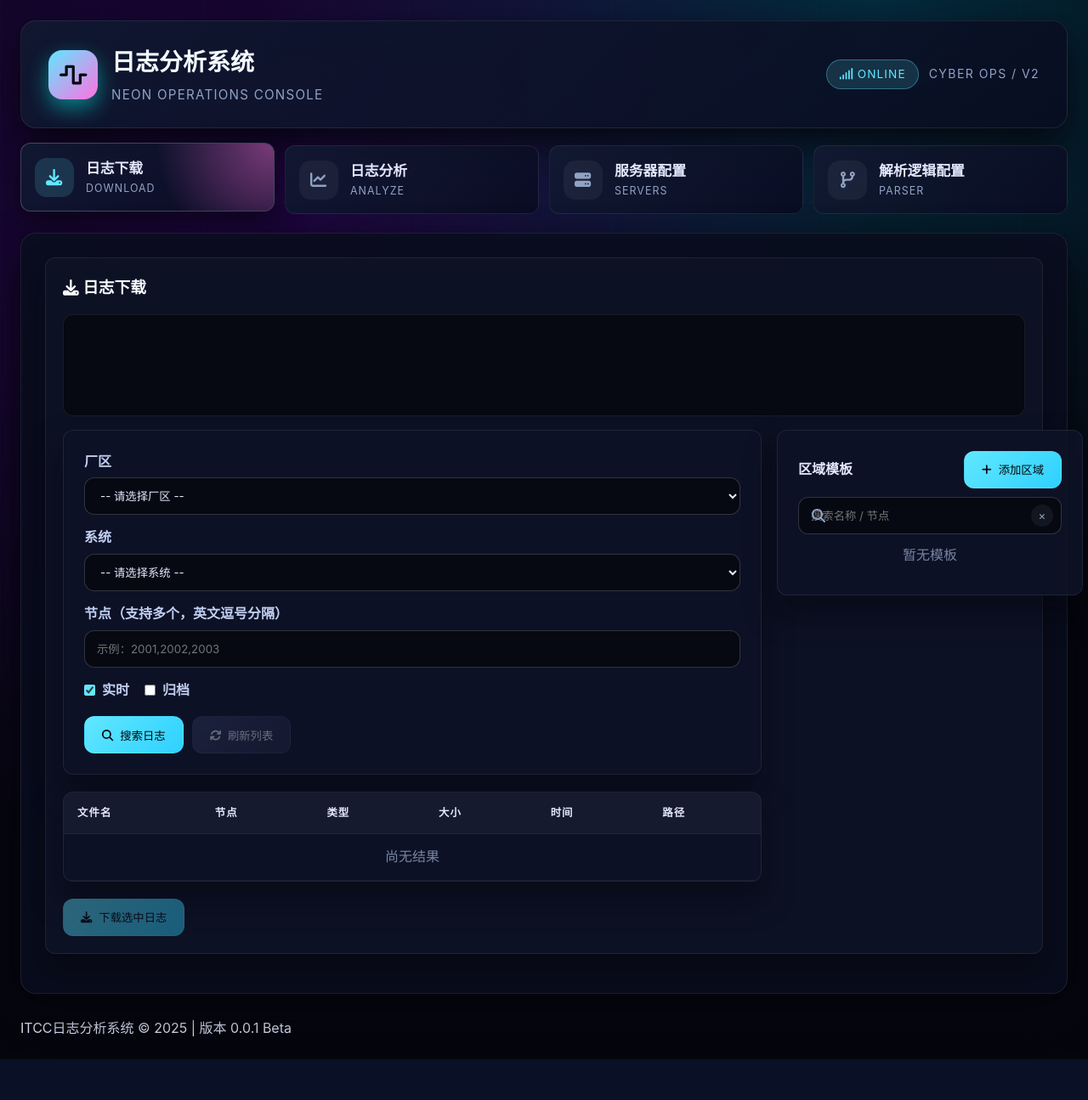
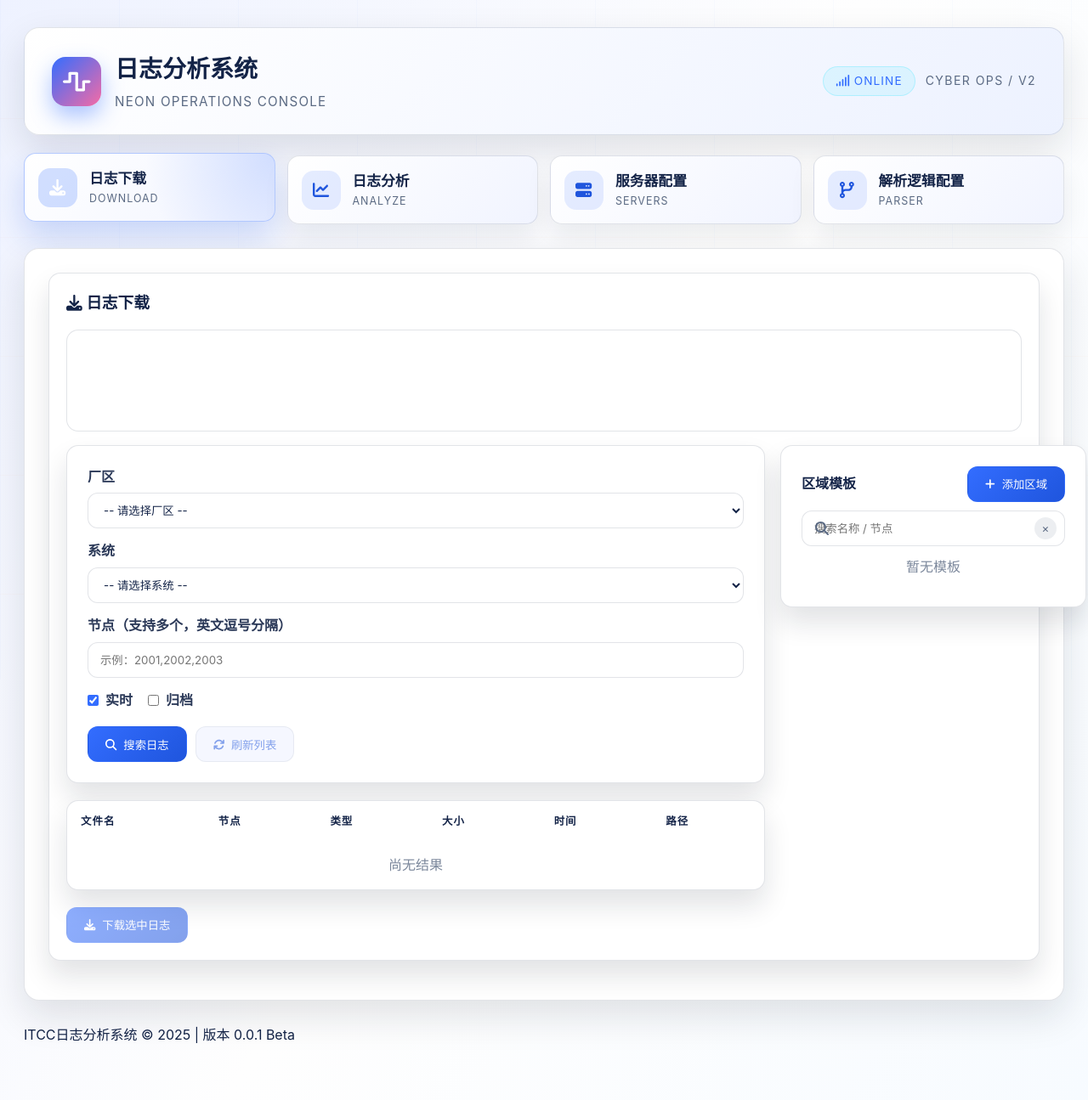
Before and after one commit to jinyws-ux/TCP_Node_Tools, a Flask app: page / in a window 1280 px wide. Shown: the whole page at 85% size. Before the commit the page ends 1247 px from the top, so only its background shows below. Run offline with Flask 3, Linux system fonts and the light colour scheme; data that the repository does not hold is empty.

Commit message:
Restyle parser console for bright layout

```diff
--- a/web/static/css/style.css
+++ b/web/static/css/style.css
@@ -1,31 +1,31 @@
 /* =====================================================
-   Cyber Console Theme — 全局 UI 改造
+   Bright Console Theme — 全局 UI 改造
    ===================================================== */
 :root {
-  --bg: #05060d;
-  --bg-grid: rgba(100, 255, 238, 0.04);
-  --bg-grid-strong: rgba(130, 90, 255, 0.08);
-  --card: rgba(10, 14, 31, 0.92);
-  --card-soft: rgba(14, 18, 38, 0.9);
-  --card-glow: rgba(94, 234, 212, 0.25);
-  --text: #e5e9ff;
-  --muted: #90a2c4;
-  --muted-strong: #c0cff2;
-  --line: rgba(255, 255, 255, 0.08);
-  --shadow: 0 20px 45px rgba(5, 6, 13, 0.9);
+  --bg: #f3f5fb;
+  --bg-grid: rgba(53, 117, 240, 0.05);
+  --bg-grid-strong: rgba(249, 105, 14, 0.04);
+  --card: #ffffff;
+  --card-soft: #f8f9ff;
+  --card-glow: rgba(46, 90, 255, 0.15);
+  --text: #132347;
+  --muted: #5b6a83;
+  --muted-strong: #2b3958;
+  --line: rgba(19, 35, 71, 0.12);
+  --shadow: 0 18px 45px rgba(15, 23, 42, 0.12);
 
-  --primary: #61e7ff;
-  --primary-strong: #2ed1ff;
-  --accent: #ff72e1;
-  --accent-strong: #ff4fd8;
-  --success: #58ffba;
-  --warning: #ffdd57;
-  --danger: #ff7b7b;
+  --primary: #336dff;
+  --primary-strong: #1f55dd;
+  --accent: #f56ba5;
+  --accent-strong: #e14f90;
+  --success: #29b37c;
+  --warning: #f2a93b;
+  --danger: #ef5b6b;
 
-  --control-height: 44px;
+  --control-height: 42px;
   --control-radius: 12px;
   --radius: 18px;
-  --radius-sm: 12px;
+  --radius-sm: 14px;
   --font: 'Inter', 'HarmonyOS Sans', 'Microsoft YaHei', sans-serif;
 
   --message-slot-height: 120px;
@@ -40,9 +40,7 @@
 
 body {
   min-height: 100vh;
-  background: radial-gradient(circle at 20% 20%, rgba(128, 0, 255, 0.22), transparent 55%),
-              radial-gradient(circle at 80% 0%, rgba(0, 189, 255, 0.2), transparent 45%),
-              #05060d;
+  background: linear-gradient(120deg, #eef2ff, #fefefe 50%, #f7fbff);
   color: var(--text);
   line-height: 1.6;
   overflow-y: auto;
@@ -55,8 +53,8 @@ body::before {
   pointer-events: none;
   background-image: linear-gradient(90deg, var(--bg-grid) 1px, transparent 1px),
                     linear-gradient(0deg, var(--bg-grid-strong) 1px, transparent 1px);
-  background-size: 120px 120px;
-  opacity: 0.4;
+  background-size: 140px 140px;
+  opacity: 0.5;
   z-index: 0;
 }
 
@@ -64,22 +62,21 @@ body::before {
   position: relative;
   max-width: 1500px;
   margin: 0 auto;
-  padding: 24px;
+  padding: 32px 28px 64px;
   z-index: 1;
 }
 
 /* ======================= Header ======================= */
 header {
-  background: linear-gradient(135deg, rgba(16, 24, 48, 0.95), rgba(9, 12, 32, 0.85));
+  background: linear-gradient(135deg, #ffffff, #edf2ff);
   border-radius: var(--radius);
   padding: 26px 32px;
   display: flex;
   justify-content: space-between;
   align-items: center;
-  border: 1px solid rgba(255, 255, 255, 0.08);
+  border: 1px solid var(--line);
   box-shadow: var(--shadow);
-  backdrop-filter: blur(22px);
-  margin-bottom: 20px;
+  margin-bottom: 24px;
 }
 
 .logo {
@@ -96,14 +93,14 @@ header {
   display: flex;
   align-items: center;
   justify-content: center;
-  color: #05060d;
+  color: #fff;
   font-size: 26px;
-  box-shadow: 0 10px 25px rgba(0, 255, 247, 0.45);
+  box-shadow: 0 12px 26px rgba(51, 109, 255, 0.4);
 }
 
 .logo-text h1 {
   font-size: 1.75rem;
-  color: #f4fbff;
+  color: var(--text);
   margin-bottom: 4px;
 }
 
@@ -141,14 +138,14 @@ header {
 .tabs {
   display: grid;
   grid-template-columns: repeat(auto-fit, minmax(200px, 1fr));
-  gap: 12px;
-  margin-bottom: 22px;
+  gap: 14px;
+  margin-bottom: 28px;
 }
 
 .tab {
-  background: linear-gradient(135deg, rgba(18, 26, 50, 0.9), rgba(9, 12, 34, 0.9));
+  background: linear-gradient(135deg, #ffffff, #f1f4ff);
   border-radius: var(--radius-sm);
-  border: 1px solid rgba(255, 255, 255, 0.08);
+  border: 1px solid var(--line);
   padding: 16px;
   display: flex;
   align-items: center;
@@ -157,6 +154,7 @@ header {
   position: relative;
   overflow: hidden;
   transition: transform 0.25s ease, border-color 0.25s ease, box-shadow 0.25s ease;
+  box-shadow: 0 14px 30px rgba(15, 23, 42, 0.08);
 }
 
 .tab::after {
@@ -164,7 +162,7 @@ header {
   position: absolute;
   inset: 0;
   opacity: 0;
-  background: radial-gradient(circle at top right, rgba(255, 114, 225, 0.45), transparent 45%);
+  background: radial-gradient(circle at top right, rgba(51, 109, 255, 0.18), transparent 50%);
   transition: opacity 0.25s ease;
 }
 
@@ -172,11 +170,11 @@ header {
   width: 46px;
   height: 46px;
   border-radius: 14px;
-  background: rgba(255, 255, 255, 0.05);
+  background: rgba(51, 109, 255, 0.12);
   display: flex;
   align-items: center;
   justify-content: center;
-  color: var(--muted);
+  color: var(--primary-strong);
   font-size: 1.2rem;
 }
 
@@ -194,8 +192,8 @@ header {
 }
 
 .tab.active {
-  border-color: rgba(255, 255, 255, 0.22);
-  box-shadow: 0 15px 35px rgba(5, 6, 13, 0.7);
+  border-color: rgba(51, 109, 255, 0.35);
+  box-shadow: 0 18px 36px rgba(31, 85, 221, 0.2);
   transform: translateY(-3px);
 }
 
@@ -204,8 +202,8 @@ header {
 }
 
 .tab.active .tab-icon {
-  background: rgba(97, 231, 255, 0.15);
-  color: var(--primary);
+  background: rgba(51, 109, 255, 0.22);
+  color: #fff;
 }
 
 /* ======================= Generic Panels ======================= */
@@ -246,10 +244,10 @@ h2 {
 .parser-right-json,
 .analysis-stats-card,
 .table-container {
-  background: var(--card-soft);
+  background: var(--card);
   border: 1px solid var(--line);
   border-radius: var(--radius-sm);
-  box-shadow: 0 20px 35px rgba(5, 6, 13, 0.55);
+  box-shadow: 0 18px 32px rgba(15, 23, 42, 0.12);
 }
 
 .selection-panel {
@@ -259,7 +257,7 @@ h2 {
 
 .selection-header h3 {
   margin: 0;
-  color: #f8fbff;
+  color: var(--text);
 }
 
 .selection-description {
@@ -280,8 +278,8 @@ textarea {
   width: 100%;
   height: var(--control-height);
   border-radius: var(--control-radius);
-  border: 1px solid rgba(255, 255, 255, 0.18);
-  background: rgba(5, 6, 13, 0.75);
+  border: 1px solid var(--line);
+  background: #fff;
   color: var(--text);
   padding: 0 14px;
   transition: border-color 0.2s ease, box-shadow 0.2s ease;
@@ -343,9 +341,9 @@ textarea:focus {
   height: var(--control-height);
   padding: 0 20px;
   border-radius: var(--control-radius);
-  background: rgba(255, 255, 255, 0.08);
+  background: #f4f6ff;
   color: var(--text);
-  border: 1px solid rgba(255, 255, 255, 0.08);
+  border: 1px solid var(--line);
   cursor: pointer;
   transition: transform 0.2s ease, box-shadow 0.2s ease, border-color 0.2s ease;
   position: relative;
@@ -353,52 +351,89 @@ textarea:focus {
 }
 
 .btn:hover {
-  transform: translateY(-2px);
-  box-shadow: 0 12px 25px rgba(0, 0, 0, 0.45);
+  transform: translateY(-1px);
+  box-shadow: 0 12px 20px rgba(15, 23, 42, 0.18);
 }
 
 .btn:disabled {
-  opacity: 0.4;
+  opacity: 0.55;
   cursor: not-allowed;
   box-shadow: none;
 }
 
 .btn-primary {
   background: linear-gradient(135deg, var(--primary), var(--primary-strong));
-  color: #05060d;
+  color: #fff;
+  border-color: transparent;
 }
 
 .btn-secondary {
-  background: linear-gradient(135deg, #313860, #1f2442);
-  color: #f3f6ff;
+  background: #edf1ff;
+  color: var(--primary-strong);
 }
 
 .btn-success {
-  background: linear-gradient(135deg, #40f6c4, #1bc29e);
-  color: #031b1a;
+  background: linear-gradient(135deg, #31d49b, #1f9d87);
+  color: #fff;
 }
 
 .btn-danger {
-  background: linear-gradient(135deg, #ff5f8f, #f04848);
-  color: #320303;
+  background: linear-gradient(135deg, #ff6a7c, #f04848);
+  color: #fff;
 }
 
 .btn-search {
-  background: linear-gradient(135deg, #00f5ff, #00c0ff);
-  color: #021117;
+  background: linear-gradient(135deg, #5ea1ff, #336dff);
+  color: #fff;
 }
 
 .btn-refresh {
-  background: linear-gradient(135deg, #40c9ff, #3a77ff);
+  background: linear-gradient(135deg, #9ad1ff, #4c8dfd);
+  color: #0c2340;
 }
 
 .btn-analyze {
-  background: linear-gradient(135deg, #7cffa5, #35d07f);
-  color: #021a12;
+  background: linear-gradient(135deg, #2ccca2, #1f9d87);
+  color: #fff;
 }
 
 .btn-report {
-  background: linear-gradient(135deg, #b087ff, #7136f8);
+  background: linear-gradient(135deg, #a77bff, #6645e8);
+  color: #fff;
+}
+
+.btn-tertiary {
+  background: #f9fafc;
+  color: var(--muted);
+}
+
+.btn-ghost {
+  background: transparent;
+  border-color: transparent;
+  color: var(--muted);
+}
+
+.btn-outline {
+  background: #fff;
+  border: 1px dashed var(--line);
+  color: var(--text);
+}
+
+.btn-icon {
+  width: 40px;
+  height: 40px;
+  padding: 0;
+  border-radius: 12px;
+}
+
+.btn-edit {
+  background: #fff8ec;
+  color: #a66321;
+  border-color: rgba(246, 173, 85, 0.5);
+}
+
+.btn-update {
+  box-shadow: 0 0 0 2px rgba(51, 109, 255, 0.2);
 }
 
 .btn-sm {
@@ -447,7 +482,7 @@ textarea:focus {
   margin: 16px 0;
   border-radius: var(--radius-sm);
   border: 1px solid var(--line);
-  background: rgba(5, 6, 13, 0.75);
+  background: #fff;
 }
 
 .message {
@@ -977,7 +1101,7 @@ tr:hover {
   height: 26px;
   border-radius: 50%;
   border: none;
-  background: rgba(255, 255, 255, 0.06);
+  background: rgba(19, 35, 71, 0.08);
   color: var(--muted);
   cursor: pointer;
 }
```
Also changed, not shown: other parts of web/static/css/style.css (+161 -72 lines), web/static/js/modules/parser-config.js (+36 -0 lines), web/templates/index.html (+42 -28 lines).
